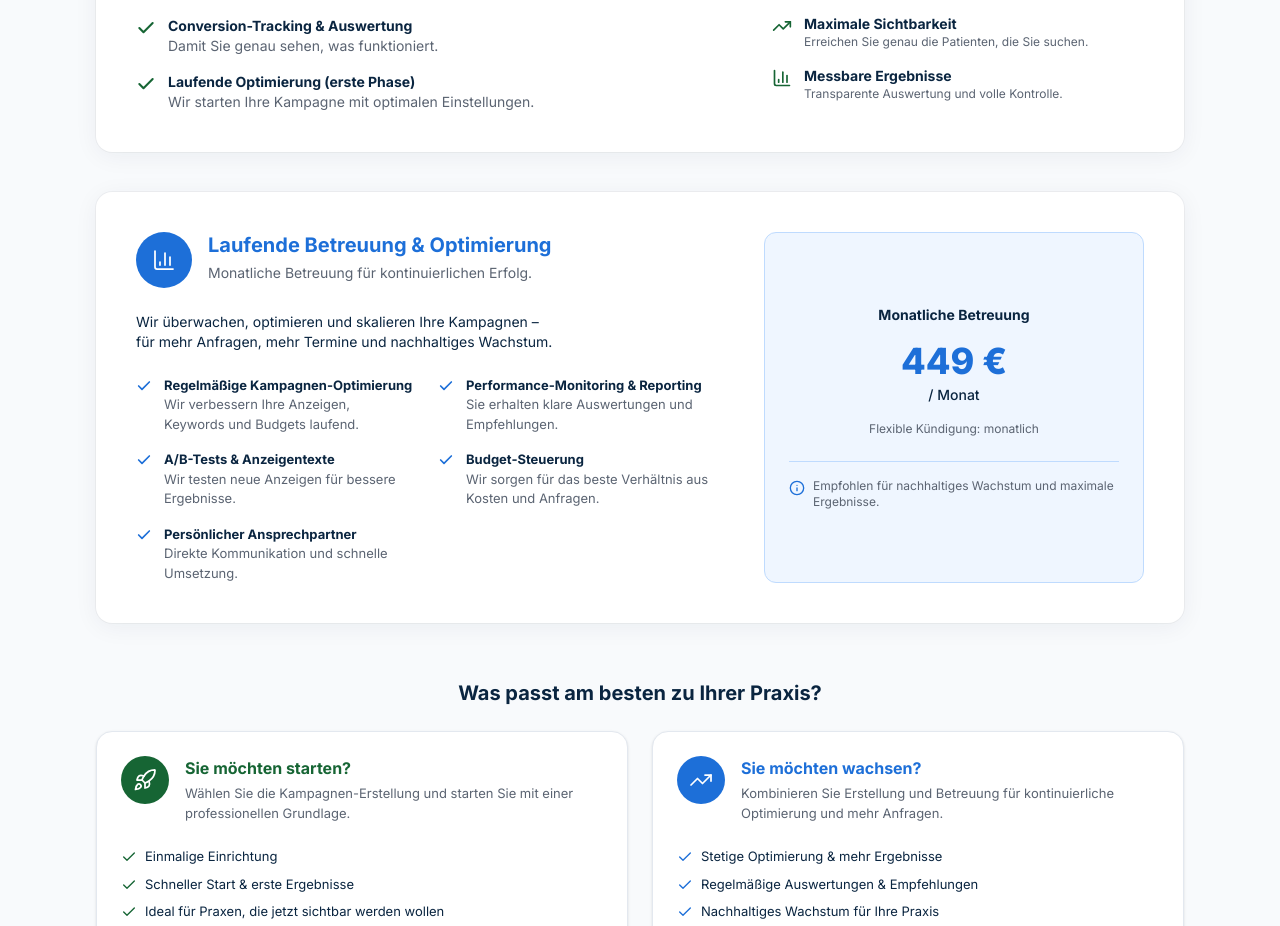
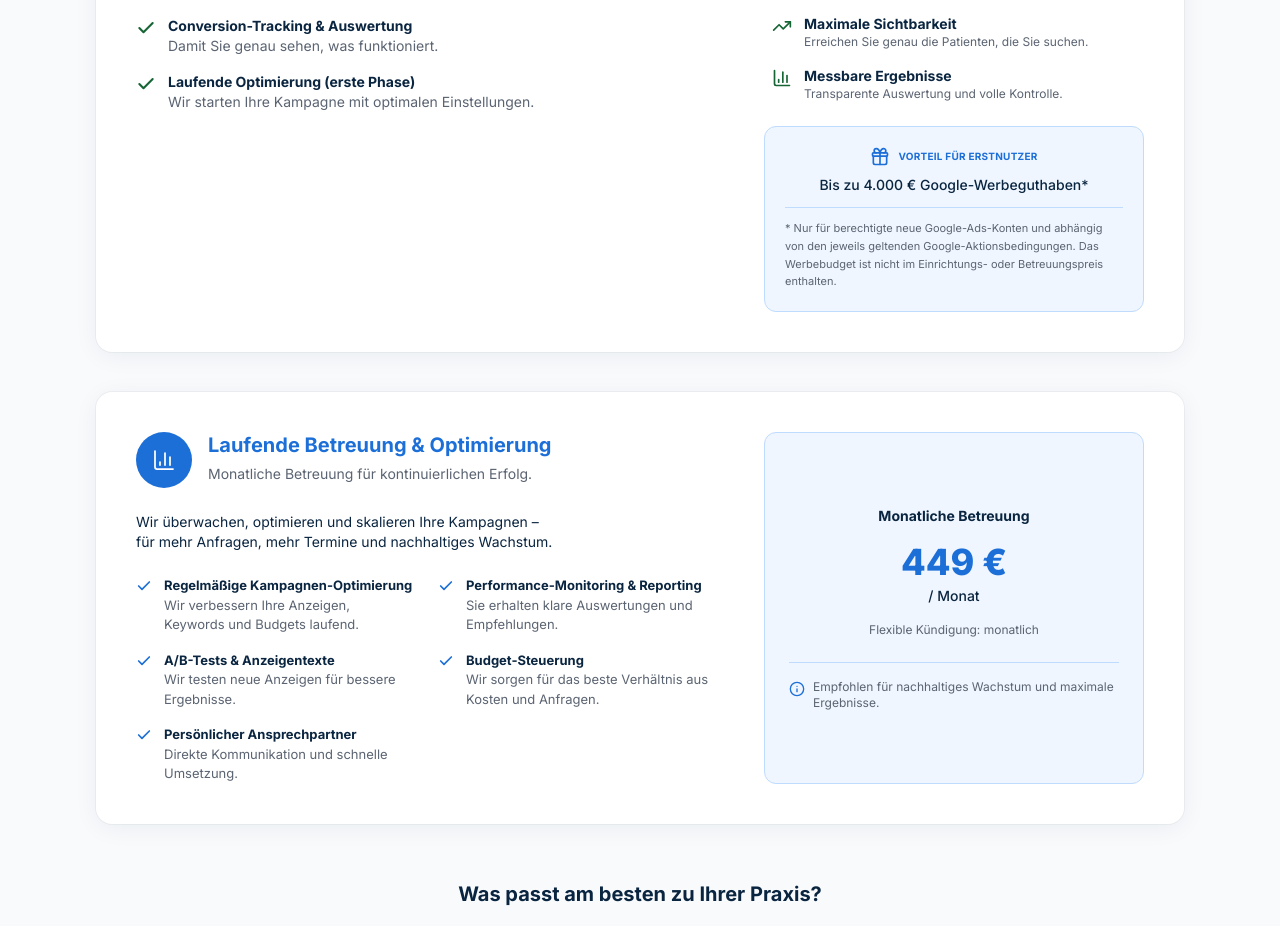
Before and after one commit to martinochs/ochs-werbeagentur, a Next.js app: page /leistungen/google-ads in a window 1280 px wide. Shown: the part 1730-2656 px from the top of the page. Built offline with nearby package versions, Linux system fonts and the light colour scheme; no server answers.

Commit message:
feat: Hinweis-Text fuer Google-Werbeguthaben hinzugefuegt

```diff
--- a/app/leistungen/google-ads/page.tsx
+++ b/app/leistungen/google-ads/page.tsx
@@ -131,6 +131,21 @@ export default function GoogleAdsPage() {
                           <p className="text-sm font-bold text-navy">Messbare Ergebnisse</p>
                           <p className="text-xs text-muted">Transparente Auswertung und volle Kontrolle.</p>
                         </div>
+                      </div>
+                    </div>
+
+                    <div className="mt-6 rounded-xl border border-[#bfdbfe] bg-[#eff6ff] p-5 text-center">
+                      <div className="flex items-center justify-center gap-2">
+                        <Gift className="h-5 w-5 text-[#1d6fd8]" aria-hidden="true" />
+                        <p className="text-[10px] font-bold uppercase tracking-wide text-[#1d6fd8]">
+                          Vorteil für Erstnutzer
+                        </p>
+                      </div>
+                      <p className="mt-2 text-sm font-medium text-navy">Bis zu 4.000 € Google-Werbeguthaben*</p>
+                      <div className="mt-3 border-t border-[#bfdbfe] pt-3 text-left">
+                        <p className="text-[11px] leading-relaxed text-muted">
+                          * Nur für berechtigte neue Google-Ads-Konten und abhängig von den jeweils geltenden Google-Aktionsbedingungen. Das Werbebudget ist nicht im Einrichtungs- oder Betreuungspreis enthalten.
+                        </p>
                       </div>
                     </div>
                   </div>
--- a/components/PricingSection.tsx
+++ b/components/PricingSection.tsx
@@ -332,6 +332,11 @@ export function PricingSection() {
                     </a>
                   </div>
                 </div>
+                <div className="mt-3 border-t border-[#bfdbfe] pt-3">
+                  <p className="text-[11px] leading-relaxed text-muted">
+                    * Nur für berechtigte neue Google-Ads-Konten und abhängig von den jeweils geltenden Google-Aktionsbedingungen. Das Werbebudget ist nicht im Einrichtungs- oder Betreuungspreis enthalten.
+                  </p>
+                </div>
               </div>
             </div>
 
```
